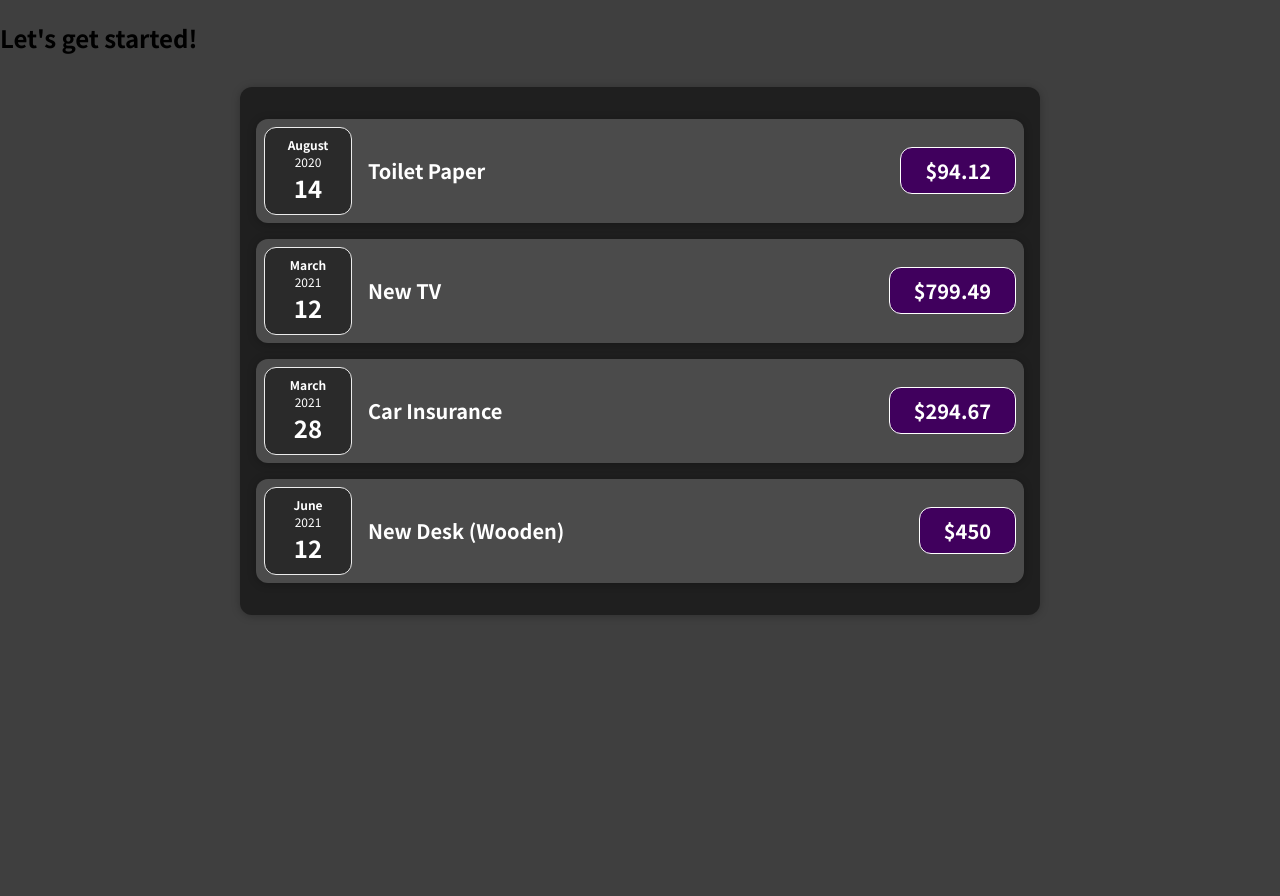
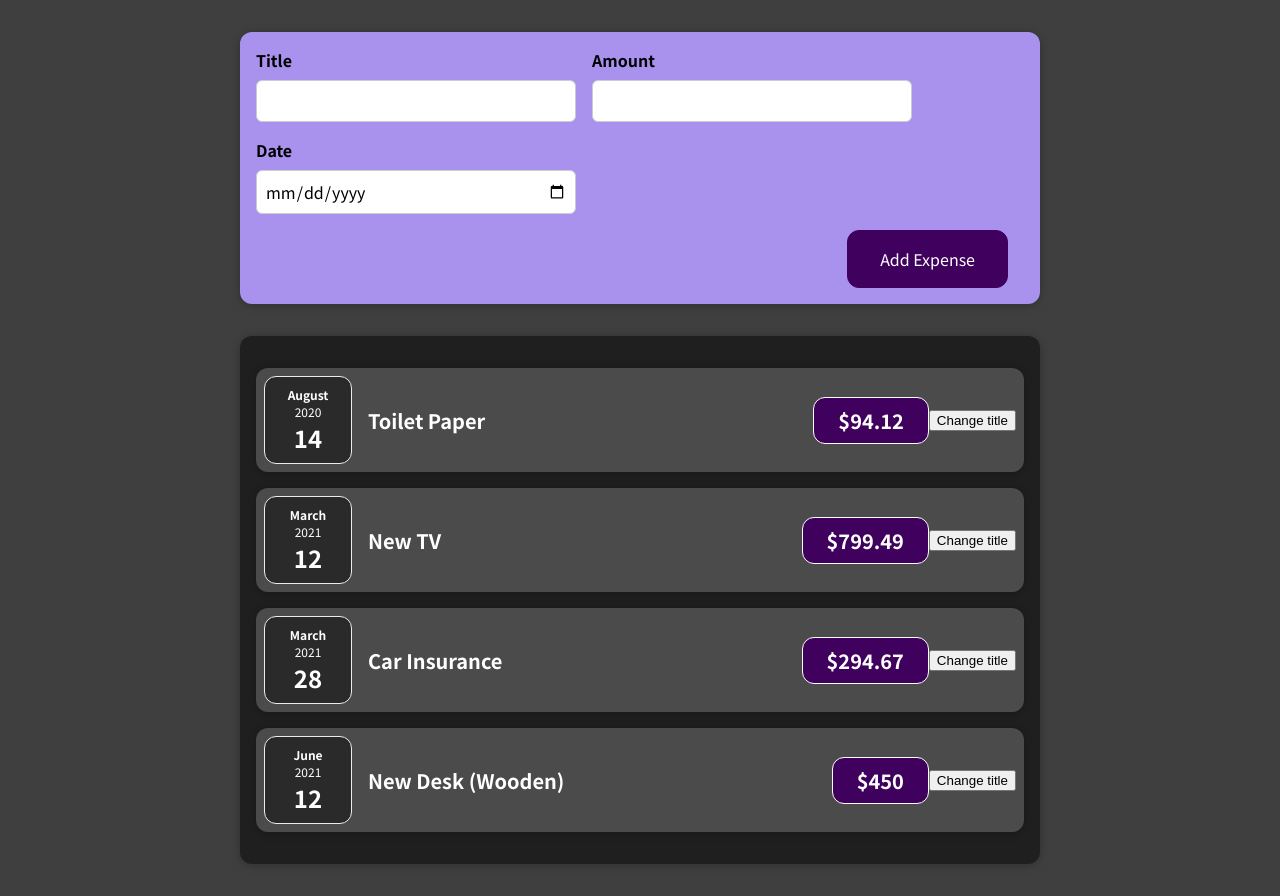
Before and after one commit to RahimMahat/Expense-App, a React (Create React App) app: page / in a window 1280 px wide. Before the commit the page ends 800 px from the top, so only its background shows below. Built offline with nearby package versions, Linux system fonts and the light colour scheme.

Commit message:
adding new data to the expense array

```diff
--- a/src/App.js
+++ b/src/App.js
@@ -1,5 +1,6 @@
 import React from "react";
 import Expenses from "./components/Expenses/Expenses";
+import NewExpense from "./components/NewExpense/NewExpense";
 
 function App() {
   const expenses = [
@@ -24,9 +25,13 @@
     },
   ];
 
+  const addExpenseHandler = (expense) => {
+    console.log("in app.js");
+    console.log(expense);
+  };
   return (
     <div>
-      <h2>Let's get started!</h2>
+      <NewExpense onAddExpense={addExpenseHandler} />
       <Expenses items={expenses} />
     </div>
   );
--- a/src/components/Expenses/ExpenseItem.js
+++ b/src/components/Expenses/ExpenseItem.js
@@ -1,16 +1,23 @@
-import React from "react";
+import React, { useState } from "react";
 import "./ExpenseItem.css";
 import { ExpenseDate } from "./ExpenseDate";
 import Card from "../UI/Card";
 
 export const ExpenseItem = (props) => {
+  const [title, setTitle] = useState(props.title);
+
+  const clickHandler = () => {
+    setTitle("Updated");
+  };
+
   return (
     <Card className="expense-item">
       <ExpenseDate date={props.date} />
       <div className="expense-item__description">
-        <h2>{props.title}</h2>
+        <h2>{title}</h2>
         <div className="expense-item__price">${props.amount}</div>
       </div>
+      <button onClick={clickHandler}>Change title</button>
     </Card>
   );
 };
--- /dev/null
+++ b/src/components/NewExpense/ExpenseForm.css
@@ -0,0 +1,26 @@
+.new-expense__controls {
+  display: flex;
+  flex-wrap: wrap;
+  gap: 1rem;
+  margin-bottom: 1rem;
+  text-align: left;
+}
+
+.new-expense__control label {
+  font-weight: bold;
+  margin-bottom: 0.5rem;
+  display: block;
+}
+
+.new-expense__control input {
+  font: inherit;
+  padding: 0.5rem;
+  border-radius: 6px;
+  border: 1px solid #ccc;
+  width: 20rem;
+  max-width: 100%;
+}
+
+.new-expense__actions {
+  text-align: right;
+}
--- /dev/null
+++ b/src/components/NewExpense/ExpenseForm.js
@@ -0,0 +1,76 @@
+import React, { useState } from "react";
+import "./ExpenseForm.css";
+
+const ExpenseForm = (props) => {
+  const [enteredTitle, setEnteredTitle] = useState("");
+  const [enteredAmount, setEnteredAmount] = useState("");
+  const [enteredDate, setEnteredDate] = useState("");
+
+  const titleChangeHandler = (event) => {
+    setEnteredTitle(event.target.value);
+  };
+
+  const amountChangeHandler = (event) => {
+    setEnteredAmount(event.target.value);
+  };
+
+  const dateChangeHandler = (event) => {
+    setEnteredDate(event.target.value);
+  };
+
+  // inside the submit handler we pass the form data from child to parent using custom prop
+  const submitHandler = (e) => {
+    e.preventDefault();
+    const expenseData = {
+      title: enteredTitle,
+      amount: enteredAmount,
+      date: new Date(enteredDate),
+    };
+    // calling the onSaveExpenseData function from form to pass the data to new Expense component
+    props.onSaveExpenseData(expenseData);
+    // setting the input fields back to empty
+    setEnteredTitle("");
+    setEnteredAmount("");
+    setEnteredDate("");
+  };
+
+  return (
+    <form onSubmit={submitHandler}>
+      <div className="new-expense__controls">
+        <div className="new-expense__control">
+          <label>Title</label>
+          <input
+            type="text"
+            value={enteredTitle}
+            onChange={titleChangeHandler}
+          />
+        </div>
+        <div className="new-expense__control">
+          <label>Amount</label>
+          <input
+            type="number"
+            min="0.01"
+            step="0.01"
+            value={enteredAmount}
+            onChange={amountChangeHandler}
+          />
+        </div>
+        <div className="new-expense__control">
+          <label>Date</label>
+          <input
+            type="date"
+            min="2019-01-01"
+            max="2022-12-31"
+            value={enteredDate}
+            onChange={dateChangeHandler}
+          />
+        </div>
+      </div>
+      <div className="new-expense__actions">
+        <button type="submit">Add Expense</button>
+      </div>
+    </form>
+  );
+};
+
+export default ExpenseForm;
--- /dev/null
+++ b/src/components/NewExpense/NewExpense.css
@@ -0,0 +1,38 @@
+.new-expense {
+  background-color: #a892ee;
+  padding: 1rem;
+  margin: 2rem auto;
+  width: 50rem;
+  max-width: 95%;
+  border-radius: 12px;
+  text-align: center;
+  box-shadow: 0 1px 8px rgba(0, 0, 0, 0.25);
+}
+
+.new-expense button {
+  font: inherit;
+  cursor: pointer;
+  padding: 1rem 2rem;
+  border: 1px solid #40005d;
+  background-color: #40005d;
+  color: white;
+  border-radius: 12px;
+  margin-right: 1rem;
+}
+
+.new-expense button:hover,
+.new-expense button:active {
+  background-color: #510674;
+  border-color: #510674;
+}
+
+.new-expense button.alternative {
+  color: #220131;
+  border-color: transparent;
+  background-color: transparent;
+}
+
+.new-expense button.alternative:hover,
+.new-expense button.alternative:active {
+  background-color: #ddb3f8;
+}
--- /dev/null
+++ b/src/components/NewExpense/NewExpense.js
@@ -0,0 +1,23 @@
+import React from "react";
+import "./NewExpense.css";
+import ExpenseForm from "./ExpenseForm";
+
+const NewExpense = (props) => {
+  const savedExpenseDataHandler = (enteredExpenseData) => {
+    const expenseData = {
+      ...enteredExpenseData,
+      id: Math.random().toString(),
+    };
+    // again passing back this data from here to the app.js
+    props.onAddExpense(expenseData);
+  };
+
+  return (
+    <div className="new-expense">
+      {/* adding props to get the form data from child to parent */}
+      <ExpenseForm onSaveExpenseData={savedExpenseDataHandler} />
+    </div>
+  );
+};
+
+export default NewExpense;
```
